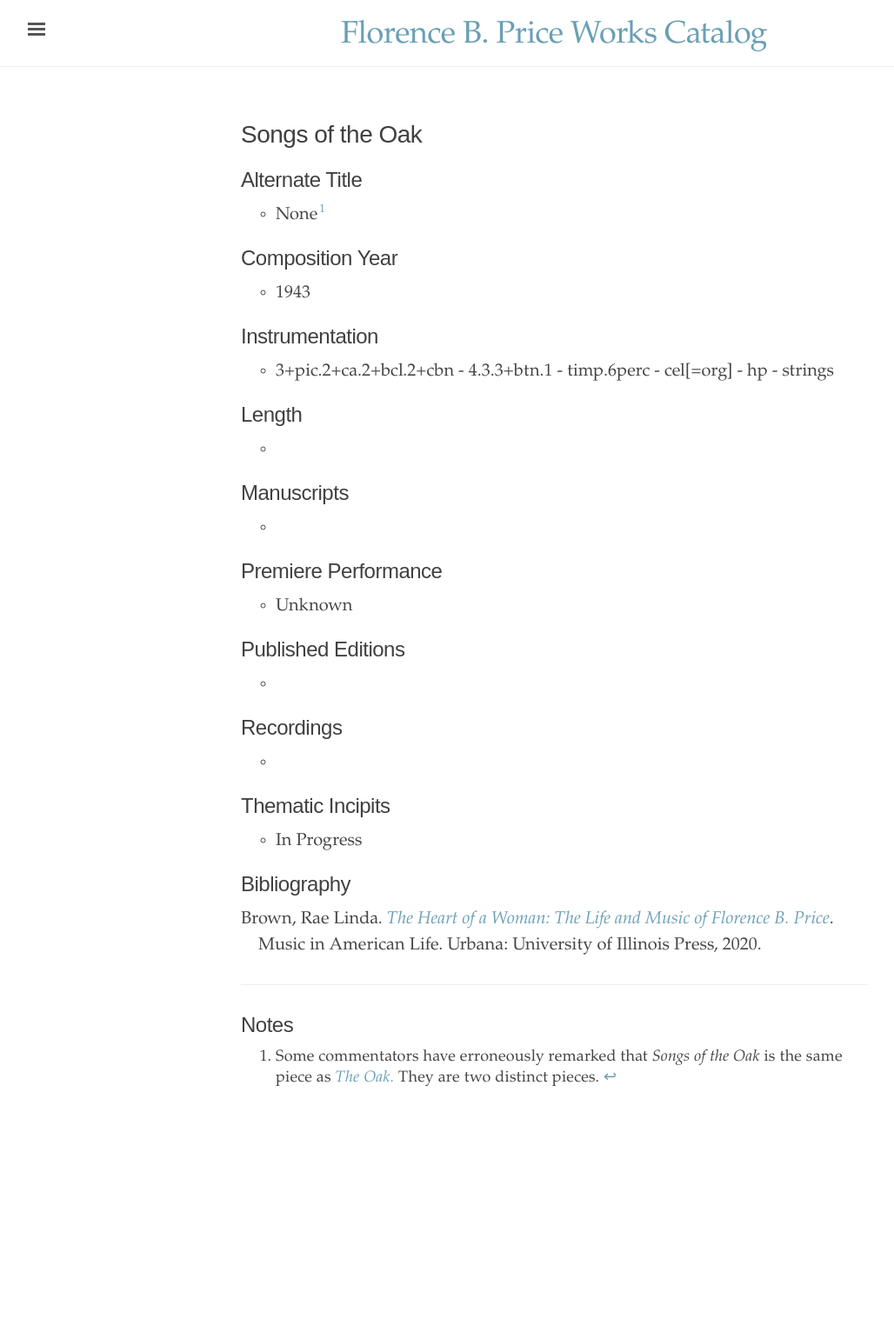
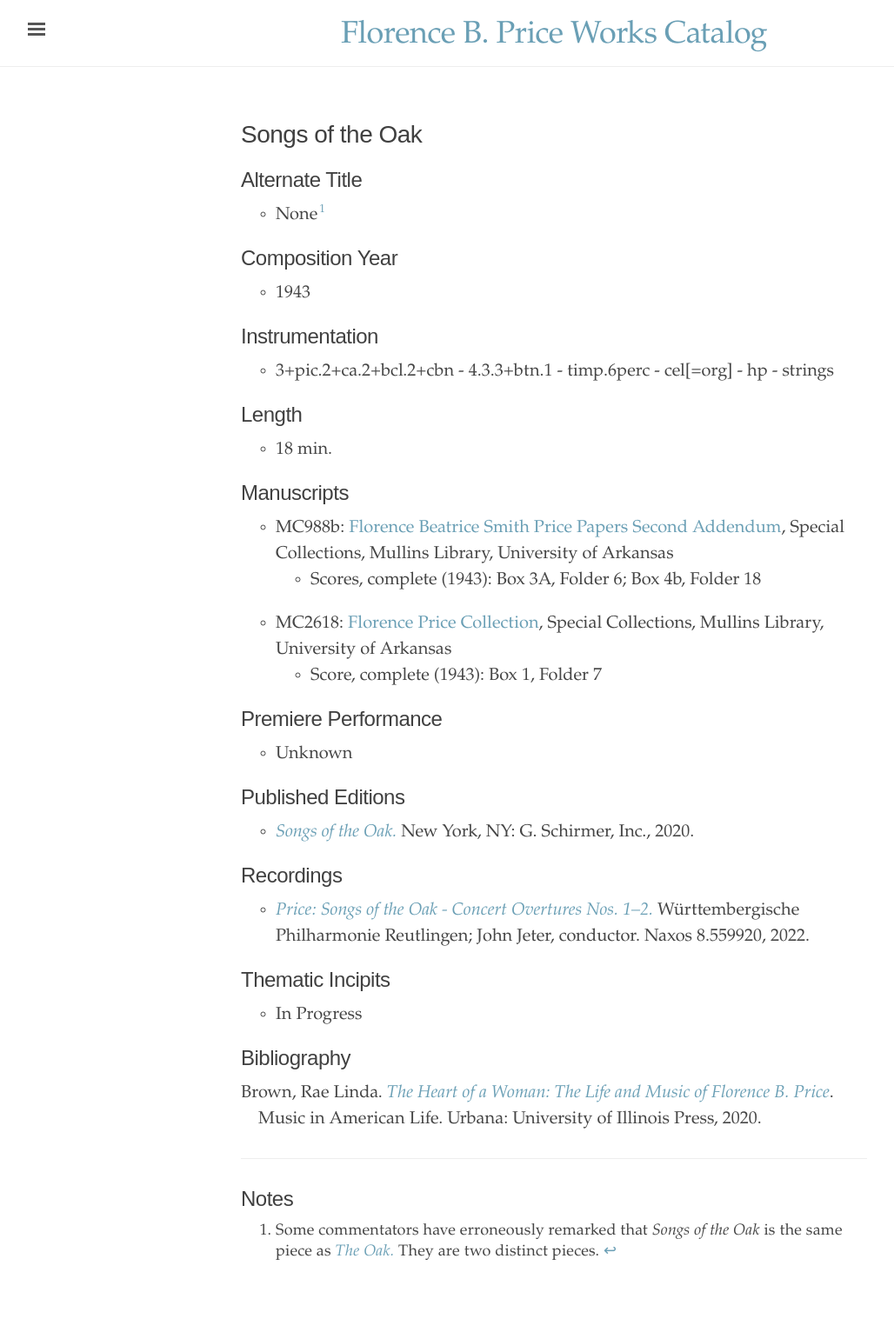
Before and after one commit to dwshadle/florence-price-catalog, a Jekyll site: the page built from _texts/price-songs_of_the_oak.md, in a window 1280 px wide. Shown: the whole page at 87% size, without its empty margins (3-1031 px from the left). Built offline with Jekyll 4.4.1, drawn with Linux system fonts in a browser that asks for light colours; before the commit the page ends 1332 px from its top, so only the background shows below that.

Commit message:
Update price-songs_of_the_oak.md

```diff
--- a/_texts/price-songs_of_the_oak.md
+++ b/_texts/price-songs_of_the_oak.md
@@ -16,19 +16,22 @@ permalink: /price-songs-of-the-oak/
 - 3+pic.2+ca.2+bcl.2+cbn - 4.3.3+btn.1 - timp.6perc - cel[=org] - hp - strings
 
 ## Length
--
+- 18 min.
 
 ## Manuscripts
--
+- MC988b: <a href="https://uark.as.atlas-sys.com/repositories/2/resources/696/" target="_blank">Florence Beatrice Smith Price Papers Second Addendum</a>, Special Collections, Mullins Library, University of Arkansas
+    * Scores, complete (1943): Box 3A, Folder 6; Box 4b, Folder 18
+- MC2618: <a href="https://uark.as.atlas-sys.com/repositories/2/resources/2618" target="_blank">Florence Price Collection</a>, Special Collections, Mullins Library, University of Arkansas
+    * Score, complete (1943): Box 1, Folder 7
 
 ## Premiere Performance
 - Unknown
 
 ## Published Editions
--
+- <a href="https://www.wisemusicclassical.com/work/60867/Songs-of-the-Oak/" target="_blank">*Songs of the Oak.*</a> New York, NY: G. Schirmer, Inc., 2020.
 
 ## Recordings
--
+- <a href="https://www.naxos.com/CatalogueDetail/?id=8.559920" target="_blank">*Price: Songs of the Oak - Concert Overtures Nos. 1&ndash;2.*</a> Württembergische Philharmonie Reutlingen; John Jeter, conductor. Naxos 8.559920, 2022.
 
 ## Thematic Incipits
 - In Progress
```
